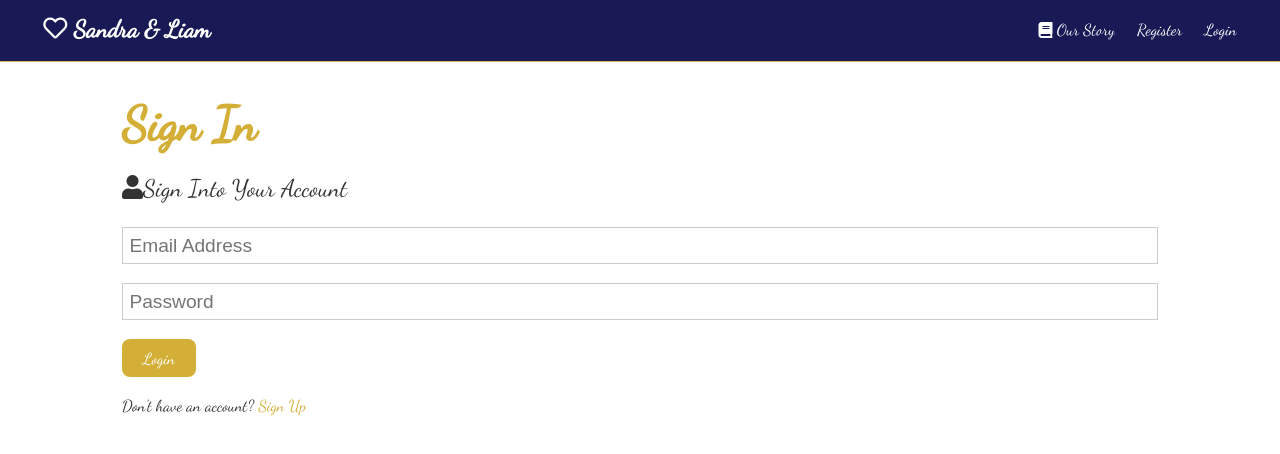
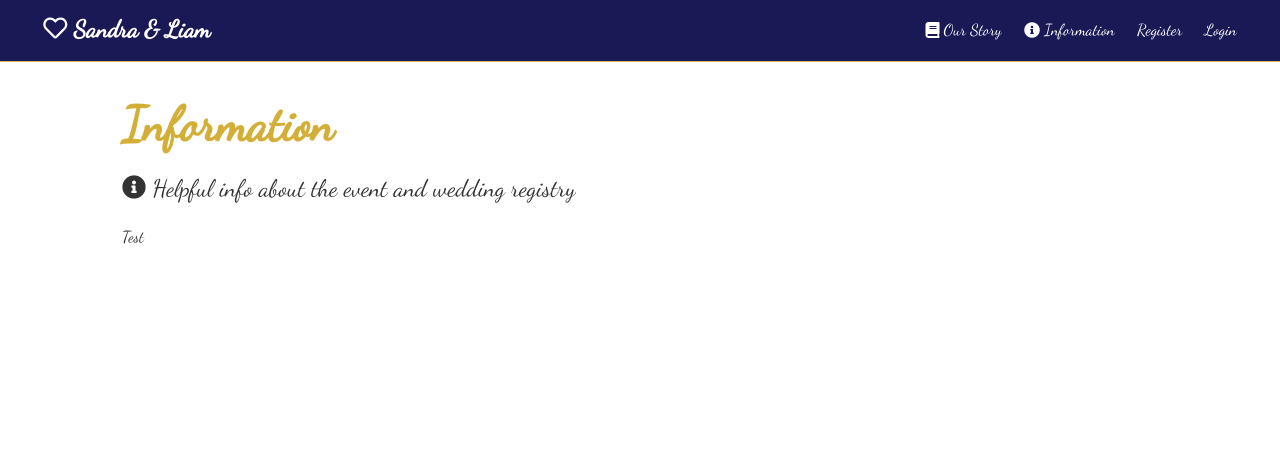
Before and after one commit to lsalazar1/weddingWebsite, a React (Create React App) app in the folder client/: page /information in a window 1280 px wide. Before the commit this address led to /login. Shown: the top 454 px of the page. Built offline with nearby package versions, Linux system fonts and the light colour scheme; no server answers; the HTML template or start-up script is replaced by a standard one.

Commit message:
Starting auth/guest view for Information page

```diff
--- a/client/src/App.js
+++ b/client/src/App.js
@@ -43,7 +43,7 @@ const App = () => {
               <Route exact path="/our-story" component={OurStory} />
               <Route exact path="/register" component={Register} />
               <Route exact path="/login" component={Login} />
-              <PrivateRoute exact path="/information" component={Information} />
+              <Route exact path="/information" component={Information} />
               <PrivateRoute exact path="/dashboard" component={Dashboard} />
               <PrivateRoute exact path="/create-profile" component={CreateProfile} />
               <PrivateRoute exact path="/edit-profile" component={EditProfile} />
--- a/client/src/components/information/Information.js
+++ b/client/src/components/information/Information.js
@@ -1,17 +1,15 @@
 import React, { Fragment } from 'react';
+import { connect } from 'react-redux';
+import PropTypes from 'prop-types';
 
-const Information = () => {
+const Information = ({ auth: {isAuthenticated, loading} }) => {
     const style ={
         border:0,
         marginwidth:"10px"
     };
 
-    return (
-        <Fragment>
-            <h1 className="large text-primary">Information</h1>
-            <p className="lead">
-                <i className="fas fa-info-circle" />{' '} Helpful info about the event and wedding registry
-            </p>
+    const authView = (
+        <div>
             <h2 className="headerTest">Notable Locations</h2>
             <div className="my-1 bg-light location">
                 <div className="p-2">
@@ -23,7 +21,7 @@ const Information = () => {
                         style={style}
                         allowFullscreen=""
                     />
-                    <p className="no-cursive">The ceremony will take place at Fantasy Farms near the Don Valley Pkwy. It is scheduled to begin at 4pm on October 17, 2020. There will be free parking.</p>
+                    <p className="no-cursive">The ceremony will take place at Fantasy Farms near the Don Valley Pkwy. The wedding is scheduled to begin at 4pm on October 17, 2020. The venue will provide free parking for guests, if you plan on using your car.</p>
                 </div>
                 <hr />
                 <div className="p-2">
@@ -38,8 +36,29 @@ const Information = () => {
                     <p className="no-cursive">We have blocked numerous rooms for you at the  x {'hotel'} for those travelling into town. The {'hotel'} is x minutes away.</p>
                 </div>
             </div>
+        </div>
+    );
+
+    return (
+        <Fragment>
+            <h1 className="large text-primary">Information</h1>
+            <p className="lead">
+                <i className="fas fa-info-circle" />{' '} Helpful info about the event and wedding registry
+            </p>
+            { !loading && (<Fragment>{ isAuthenticated ? authView : <div>Test</div>  }</Fragment>)}
         </Fragment>
-    )
+    );
 };
 
-export default Information;
+Information.propTypes = {
+    auth: PropTypes.object.isRequired
+};
+
+const mapStateToProps = state => ({
+    auth: state.auth
+});
+
+export default connect(
+    mapStateToProps,
+    {}
+)(Information);
--- a/client/src/components/layout/Navbar.js
+++ b/client/src/components/layout/Navbar.js
@@ -48,6 +48,12 @@ const Navbar = ({ auth: { isAuthenticated, loading }, logout }) => {
           Our Story
         </Link>
       </li>
+      <li>
+        <Link to="/information">
+        <i className="fas fa-info-circle" />{' '}
+          <span className="hide-sm">Information</span>
+        </Link>
+      </li>
       <li><Link to="/register">Register</Link></li>
       <li><Link to="/login">Login</Link></li>
     </ul>
```
